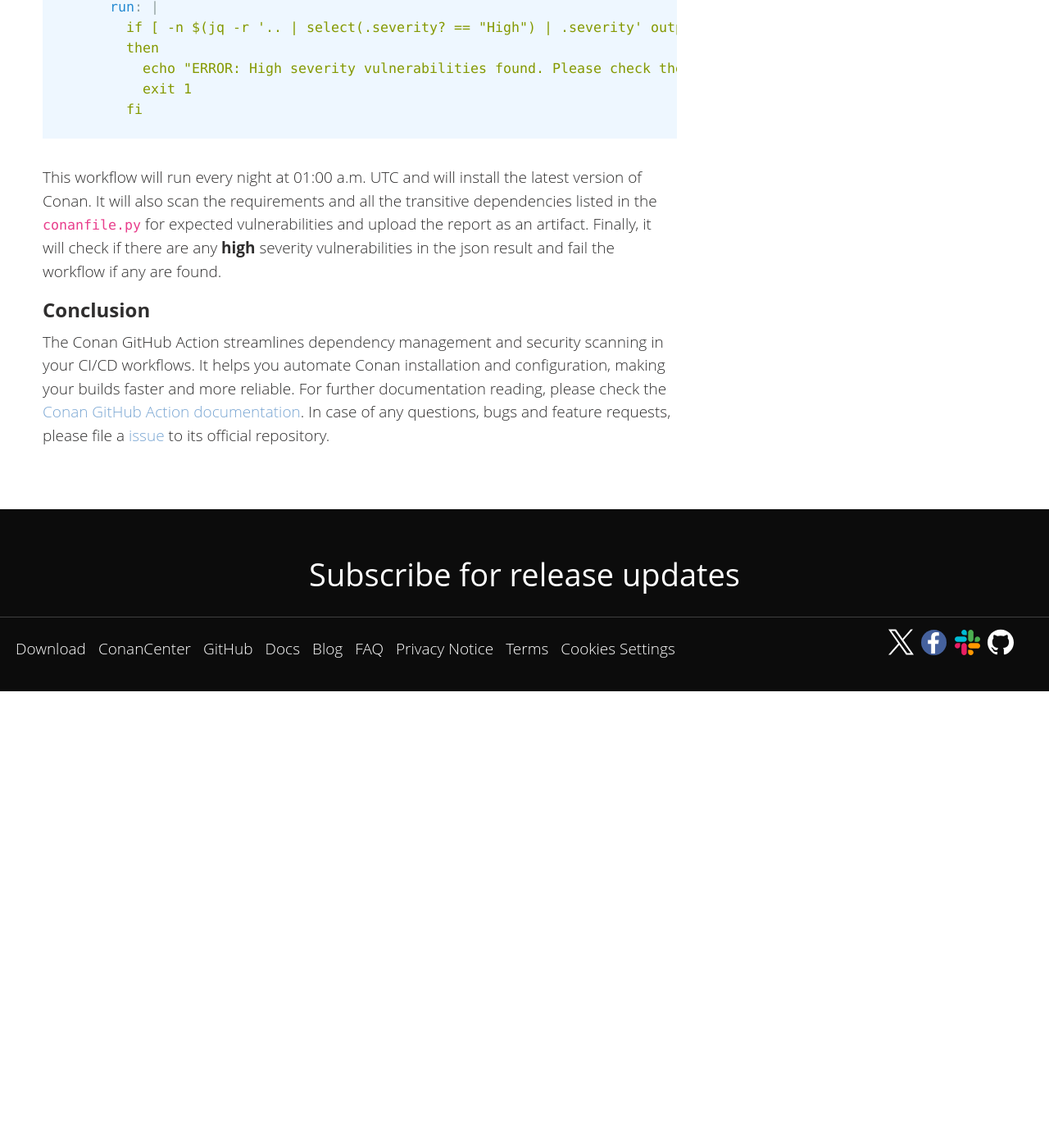
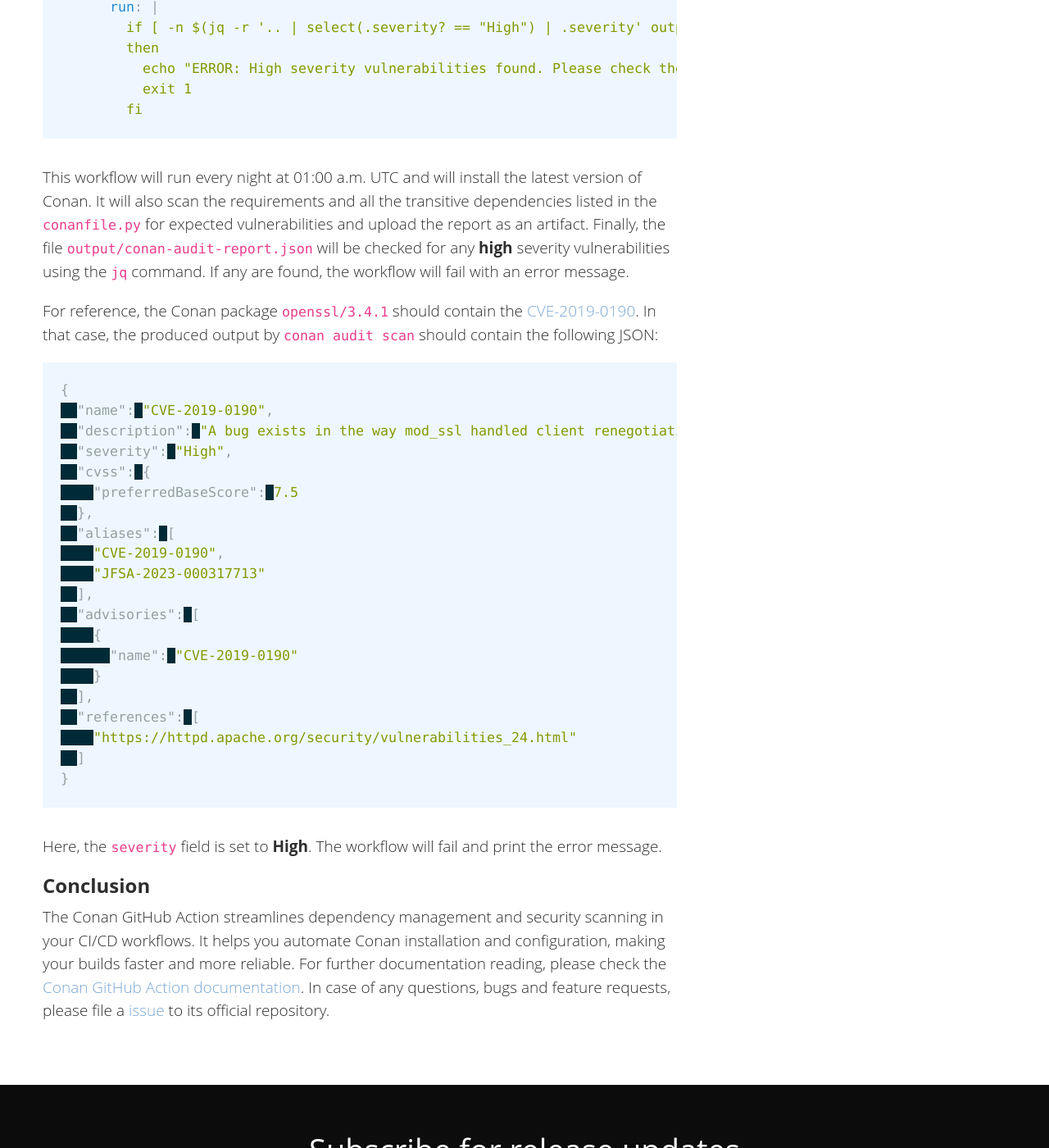
Before and after one commit to conan-io/conan-io.github.io, a Jekyll site: the page built from _posts/2025-04-21-Conan-Github-Action.markdown, in a window 1280 px wide and 1400 px high, scrolled down 3153 px. Shown: the whole window at 82% size. Built offline with Jekyll 4.4.1, drawn with Linux system fonts in a browser that asks for light colours; comment, search, counter and statistics services are not loaded; before the commit the page ends 3996 px from its top, so only the background shows below that; some of the changed text lies outside the part shown.

Commit message:
Add JSON for example
Signed-off-by: Uilian Ries <uilianries@gmail.com>

````diff
--- a/_posts/2025-04-21-Conan-Github-Action.markdown
+++ b/_posts/2025-04-21-Conan-Github-Action.markdown
@@ -89,7 +89,34 @@ jobs:
 
 This workflow will run every night at 01:00 a.m. UTC and will install the latest version of Conan.
 It will also scan the requirements and all the transitive dependencies listed in the `conanfile.py` for expected vulnerabilities and upload the report as an artifact.
-Finally, it will check if there are any **high** severity vulnerabilities in the json result and fail the workflow if any are found.
+Finally, the file `output/conan-audit-report.json` will be checked for any **high** severity vulnerabilities using the `jq` command. If any are found, the workflow will fail with an error message.
+
+For reference, the Conan package `openssl/3.4.1` should contain the [CVE-2019-0190](https://www.cve.org/CVERecord?id=CVE-2019-0190). In that case, the produced output by `conan audit scan` should contain the following JSON:
+
+```json
+{
+  "name": "CVE-2019-0190",
+  "description": "A bug exists in the way mod_ssl handled client renegotiations. A remote attacker could send a carefully crafted request that would cause mod_ssl to enter a loop leading to a denial of service. This bug can be only triggered with Apache HTTP Server version 2.4.37 when using OpenSSL version 1.1.1 or later, due to an interaction in changes to handling of renegotiation attempts.",
+  "severity": "High",
+  "cvss": {
+    "preferredBaseScore": 7.5
+  },
+  "aliases": [
+    "CVE-2019-0190",
+    "JFSA-2023-000317713"
+  ],
+  "advisories": [
+    {
+      "name": "CVE-2019-0190"
+    }
+  ],
+  "references": [
+    "https://httpd.apache.org/security/vulnerabilities_24.html"
+  ]
+}
+```
+
+Here, the `severity` field is set to **High**. The workflow will fail and print the error message.
 
 ## Conclusion
 
````
